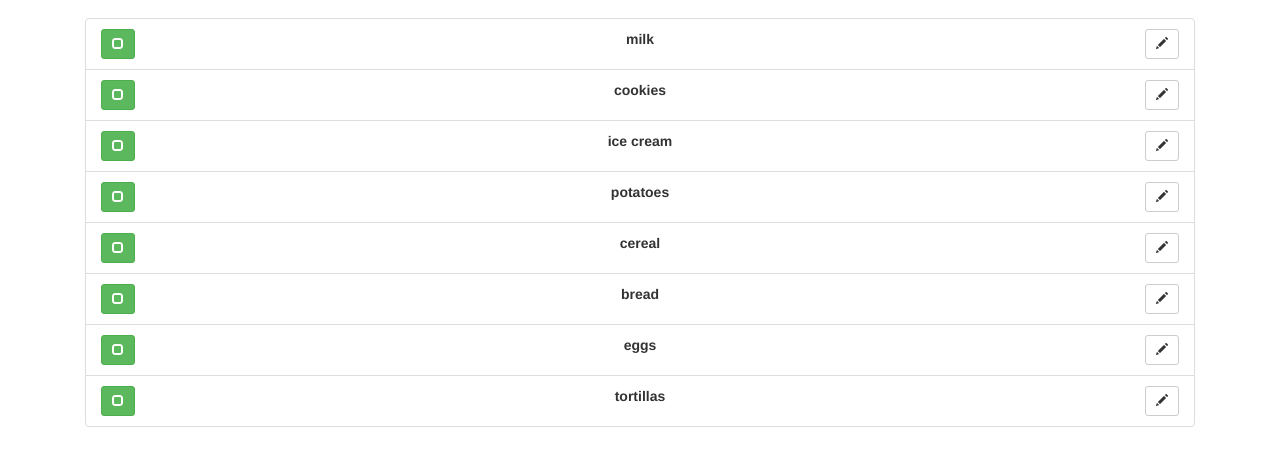
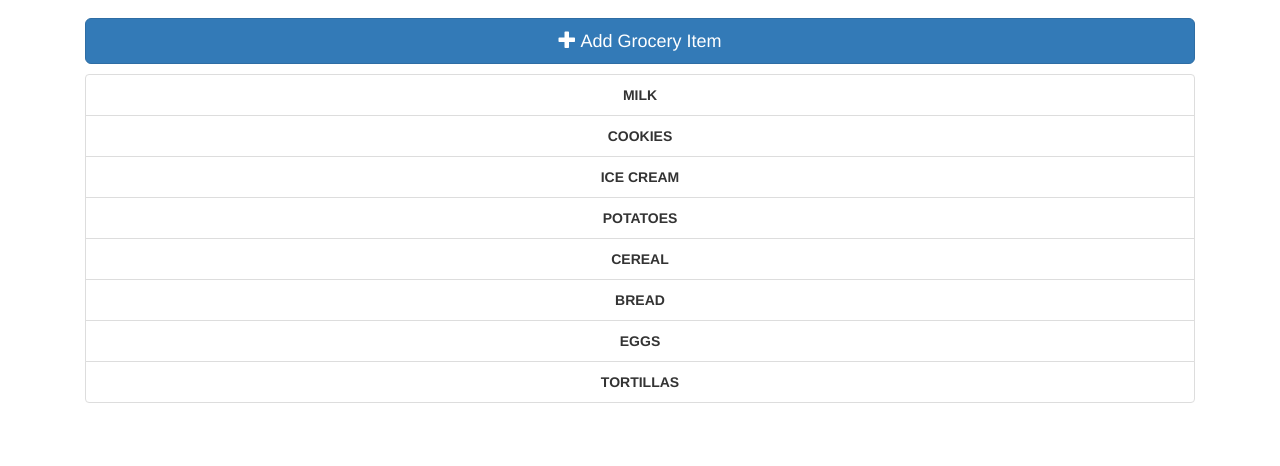
Before and after one commit to divyanshu-rawat/Grocery-App, a plain HTML site: page index.html at #/addingitem in a window 1280 px wide. Shown: the part 54-520 px from the top of the page. Drawn offline with nearby package versions, Linux system fonts and the light colour scheme.

Commit message:
Restructuring application

```diff
--- a/controllers/app.js
+++ b/controllers/app.js
@@ -30,6 +30,9 @@ angular.module('groceryListApp', ["ngRoute"])
         templateUrl: 'views/groceryList.html',
         controller: 'GroceryListItemsController'
     })
-
+    .when('/addingitem', {
+        templateUrl: 'addingitem.html',
+        controller: 'Input_Item.HtmlCtrl'
+    })
 
 })
--- a/views/groceryList.html
+++ b/views/groceryList.html
@@ -1,14 +1,12 @@
 
-    <div class="col-xs-12">
-        <ul class="list-group">
-            <li class="list-group-item text-center clearfix" ng-repeat="key in groceryItems | orderBy:'date'   ">
-                <button type="button" class="btn btn-sm btn-success pull-left">
-                    <span class="glyphicon glyphicon-unchecked"></span>
-                </button>
-                <span style="font-weight:bold">{{key.itemName}}</span>
-                <button type="button" class="btn btn-sm btn-default pull-right">
-                    <span class="glyphicon glyphicon-pencil"></span>
-                </button>
-            </li>
-        </ul>
-    </div>
+
+<div class="col-xs-12">
+    <a href="#/addingitem" style="margin-bottom: 10px;" class="btn btn-primary btn-lg btn-block">
+        <span class="glyphicon glyphicon-plus"></span>
+        Add Grocery Item</a>
+    <ul class="list-group">
+        <li ng-repeat="item in groceryItems | orderBy: 'date'" class="list-group-item text-center clearfix">
+            <span style="font-weight: bold">{{item.itemName | uppercase}}</span>
+        </li>
+    </ul>
+</div>
```
Also changed, not shown: views/addingitem.html (+5 -5 lines).
